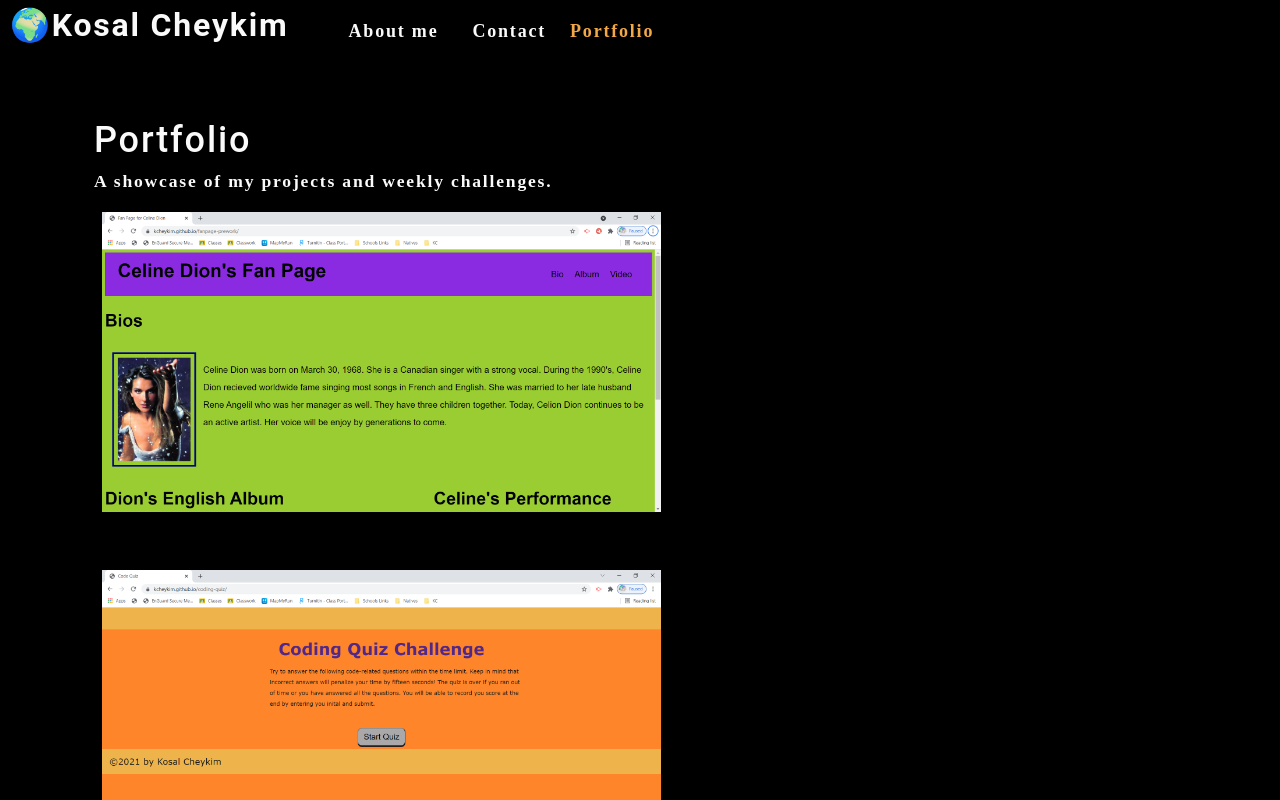
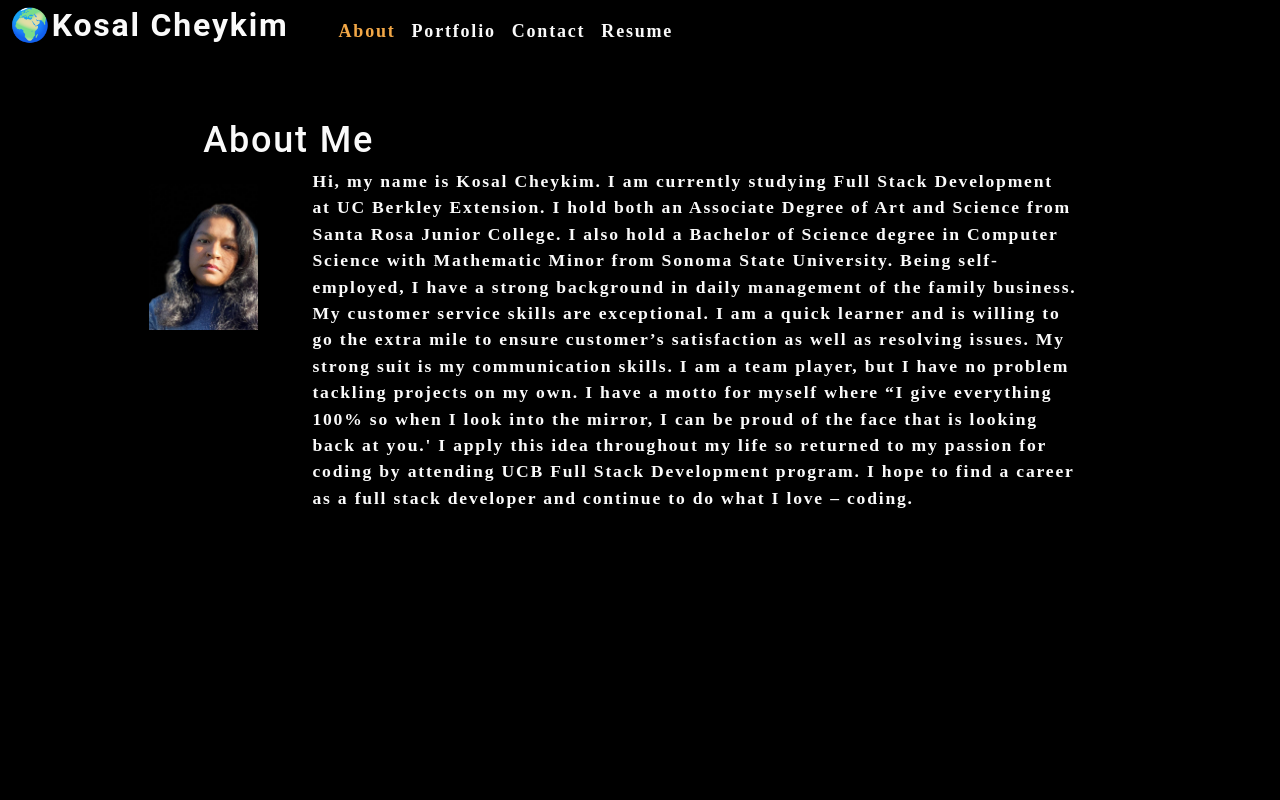
Before and after one commit to kcheykim/cheykim-portfolio, a React (Create React App) app: page / in a window 1280 px wide. Shown: the top 800 px of the page. Built offline with nearby package versions, Linux system fonts and the light colour scheme.

Commit message:
getting contact form to display

```diff
--- a/src/App.js
+++ b/src/App.js
@@ -2,15 +2,33 @@
 import Nav from './components/Nav';
 import About from './components/About';
 import Portfolio from './components/Portfolio';
+import Contact from './components/Contact';
+
 
 
 
 function App() {
   const [categories] = useState([
+    { name: 'About', description: 'A showcase of my projects and weekly challenges.' },
     { name: 'Portfolio', description: 'A showcase of my projects and weekly challenges.' },
-    { contact: 'Contact', description: 'Ways to contact me.' },
-    { resume: 'Resume', description: 'My Resume.' }
+    { name: 'Contact', description: 'Ways to contact me.' },
+    { name: 'Resume', description: 'My Resume.' }
   ]);
+
+  const renderPage = () => {
+    if(currentCategory.name === "Portfolio") {
+      return <Portfolio currentCategory={currentCategory}/>;
+    }
+    if(currentCategory.name === "About") {
+      return <About currentCategory={currentCategory}/>;
+    }
+    if(currentCategory.name === "Contact") {
+      return <Contact currentCategory={currentCategory}/>;
+    }
+    if(currentCategory.name === "Resume") {
+      return <Portfolio currentCategory={currentCategory}/>;
+    }
+  }
 
   const [currentCategory, setCurrentCategory] = useState(categories[0]);
   //set to categories[0] for initial state
@@ -18,8 +36,7 @@
     <div>
       <Nav categories={categories} setCurrentCategory={setCurrentCategory} currentCategory={currentCategory}></Nav>
       <main>
-        <Portfolio currentCategory={currentCategory}></Portfolio>
-        <About></About>
+        {renderPage()}
       </main>
     </div>
   );
--- /dev/null
+++ b/src/components/Contact/index.js
@@ -0,0 +1,58 @@
+import React, { useState } from 'react';
+import { validateEmail } from '../../utils/helpers';
+
+function ContactForm() {
+    const [formState, setFormState] = useState({ name: '', email: '', message: '' });
+    const { name, email, message } = formState;
+    const [errorMessage, setErrorMessage] = useState('');
+
+    function handleChange(e) {
+        if (e.target.name === 'email') {
+            const isValid = validateEmail(e.target.value);
+            console.log(isValid);
+            // isValid conditional statement
+            if (!isValid) {
+                setErrorMessage('Your email is invalid.');
+            } else {
+                if (!e.target.value.length) {
+                    setErrorMessage(`${e.target.name} is required.`);
+                } else {
+                    setErrorMessage('');
+                }
+            }
+        }
+        setFormState({ ...formState, [e.target.name]: e.target.value })
+        console.log('errorMessage', errorMessage);
+    }
+
+    function handleSubmit(e) {
+        e.preventDefault();
+        console.log(formState);
+    }
+
+    console.log(formState);
+
+    return (
+        <section>
+            <h1>Contact me</h1>
+            <form id="contact-form" onSubmit={handleSubmit}>
+                <div>
+                    <label htmlFor="name">Name:</label>
+                    <input type="text" defaultValue={name} onBlur={handleChange} name="name" />
+                </div>
+                <div>
+                    <label htmlFor="email">Email address:</label>
+                    <input type="email" defaultValue={email} name="email" onBlur={handleChange} />
+                </div>
+                <div>
+                    <label htmlFor="message">Message:</label>
+                    <textarea name="message" defaultValue={message} onBlur={handleChange} rows="5" />
+                    {errorMessage && (<div><p className="error-text">{errorMessage}</p></div>)}
+                </div>
+                <button type="submit">Submit</button>
+            </form>
+        </section>
+    )
+}
+
+export default ContactForm;
--- a/src/components/Nav/index.js
+++ b/src/components/Nav/index.js
@@ -26,12 +26,6 @@
       </h2>
       <nav>
         <ul className='flex-row'>
-          <li className='mx-2'>
-            <a href='#about'>About me</a>
-          </li>
-          <li className="mx-2">
-            <span>Contact</span>
-          </li>
           {categories.map((category) => (
              <li
              className={`mx-1 ${
--- a/src/components/Project/index.js
+++ b/src/components/Project/index.js
@@ -10,6 +10,8 @@
             className="img-thumbnail mx-1"
             key={project.name}
           />
+          <h1>{project.name}</h1>
+          <p>{project.description}</p>
     </div>
   );
 };
--- /dev/null
+++ b/src/utils/helpers.js
@@ -0,0 +1,8 @@
+export function capitalizeFirstLetter(string) {
+  return string.charAt(0).toUpperCase() + string.slice(1);
+}
+
+export function validateEmail(email) {
+  var re = /^(([^<>()[\]\\.,;:\s@"]+(\.[^<>()[\]\\.,;:\s@"]+)*)|(".+"))@((\[[0-9]{1,3}\.[0-9]{1,3}\.[0-9]{1,3}\.[0-9]{1,3}\])|(([a-zA-Z\-0-9]+\.)+[a-zA-Z]{2,}))$/;
+  return re.test(String(email).toLowerCase());
+}
```
